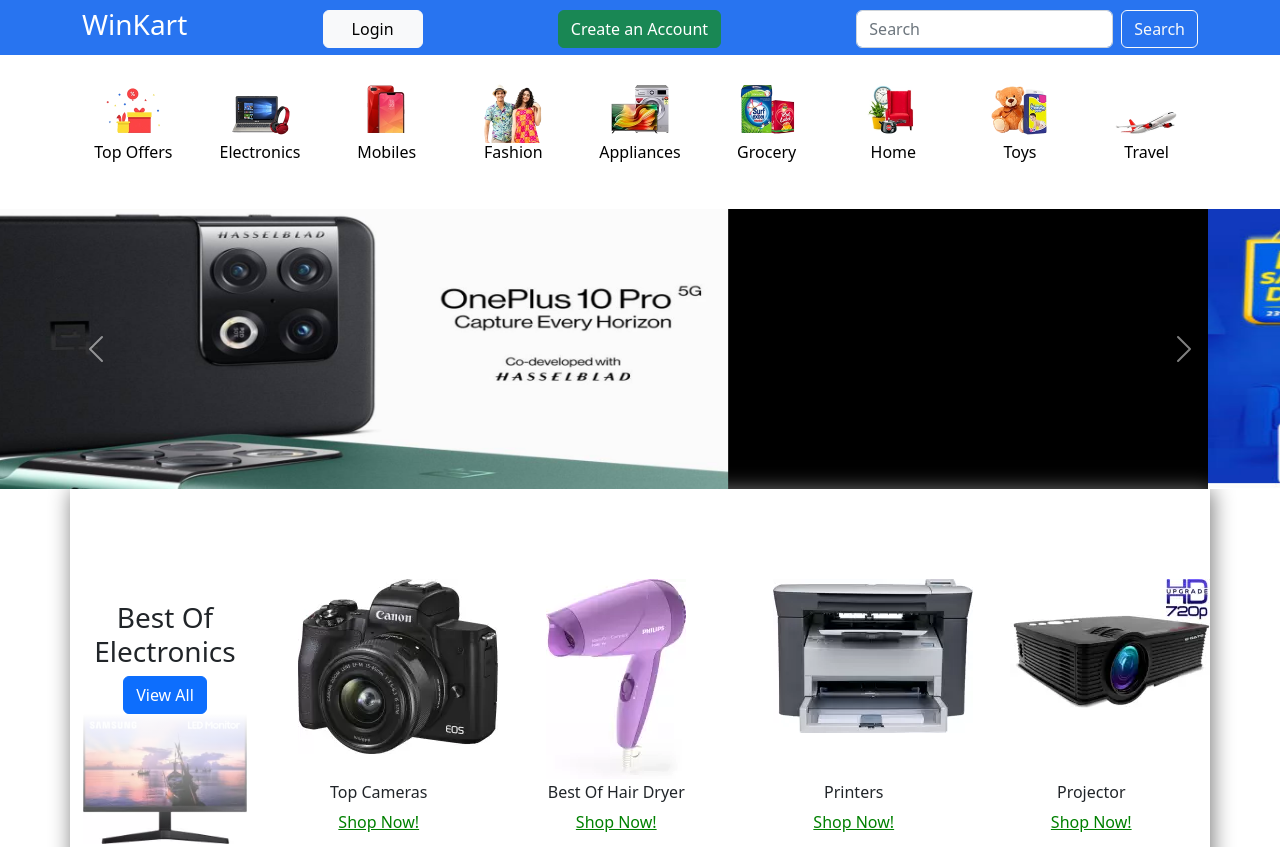
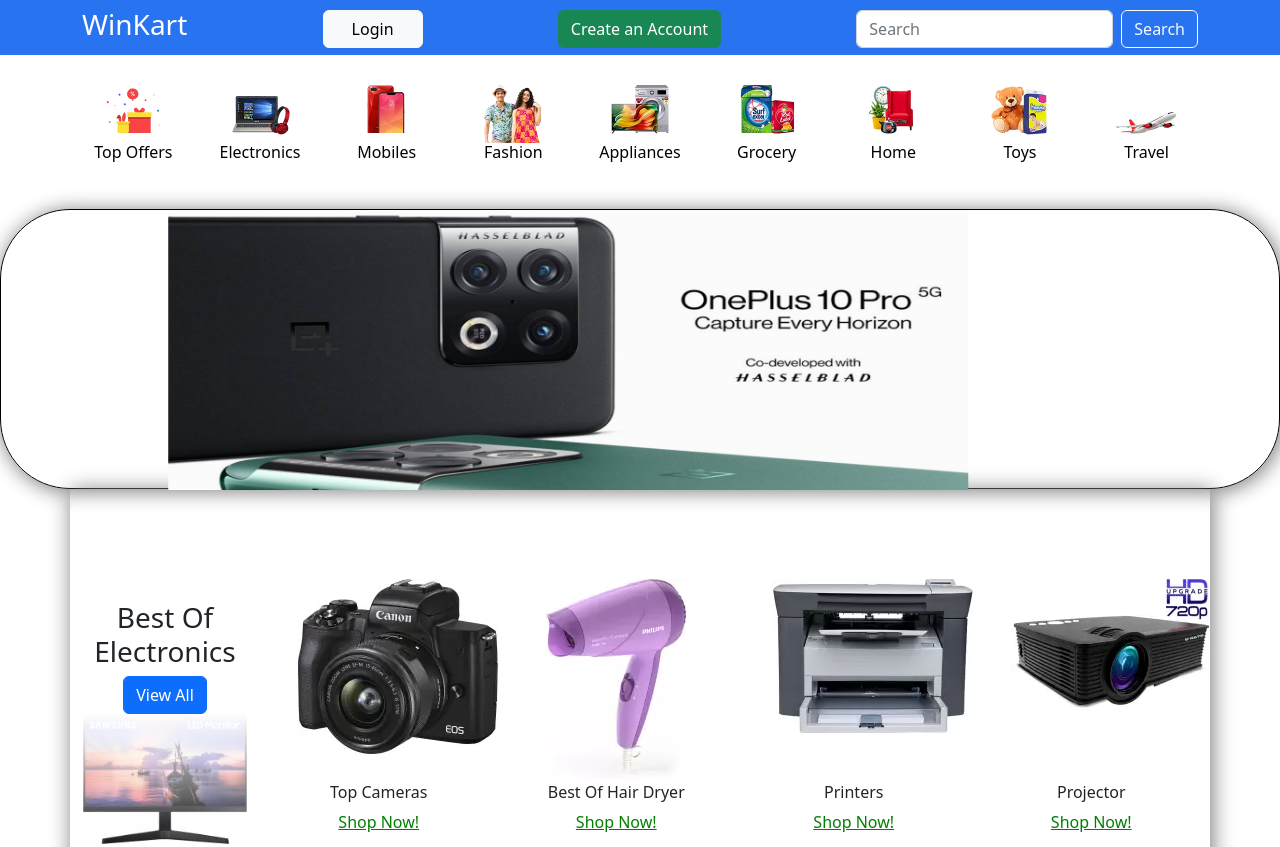
Before and after one commit to Umesh-Mathulkar/WinKart, a plain HTML site: page index.html in a window 1280 px wide. Shown: the top 847 px of the page. Drawn offline with nearby package versions, Linux system fonts and the light colour scheme.

Commit message:
updated02

```diff
--- a/index.css
+++ b/index.css
@@ -13,7 +13,9 @@ body{
 }
 .caraousel{
     height: 280px;
-    background-color: black;
+    border: 1px solid black;
+    border-radius: 70px;
+    box-shadow: 2px 2px 20px 1px gray;
 }
 .categories img{
     height: 5vw;
@@ -83,3 +85,7 @@ footer{
 footer p{
     color: white;
 }
+.caraousel a{
+    display: flex;
+    justify-content: center;
+}
--- a/index.html
+++ b/index.html
@@ -104,14 +104,14 @@
         <div id="carouselExampleControls" class="carousel slide" data-bs-ride="carousel">
             <div class="carousel-inner">
                 <div class="carousel-item active">
-                    <img style="height: 280px;width: 800px!important;" src="./images/OnePlus-10-Pro-banner-official.jpg"
-                        class="d-block w-100" alt="...">
+                   <a href="#"> <img style="height: 280px;width: 800px!important;" src="./images/OnePlus-10-Pro-banner-official.jpg"
+                        class="d-block w-100" alt="..."></a>
                 </div>
                 <div class="carousel-item">
-                    <img style="height: 280px;width: 800px!important;" src="./images/flipkart-big-savings-days-sale-offers-discounts-and-offers-1592561708.jpg" class="d-block w-100" alt="...">
+                   <a href="#"> <img style="height: 280px;width: 800px!important;" src="./images/flipkart-big-savings-days-sale-offers-discounts-and-offers-1592561708.jpg" class="d-block w-100" alt="..."></a>
                 </div>
                 <div class="carousel-item">
-                    <img style="height: 280px;width: 800px!important;" src="./images/screenshot-2021-10-08-123645.jpg" class="d-block w-100" alt="...">
+                  <a href="#">  <img style="height: 280px;width: 800px!important;" src="./images/screenshot-2021-10-08-123645.jpg" class="d-block w-100" alt="..."></a>
                 </div>
             </div>
             <button class="carousel-control-prev" type="button" data-bs-target="#carouselExampleControls"
```
